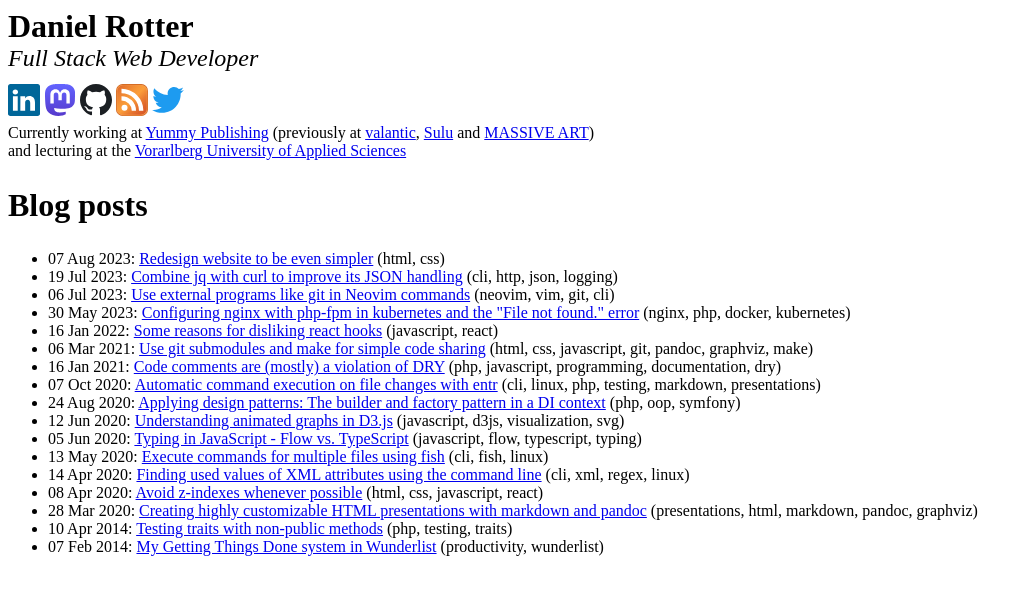
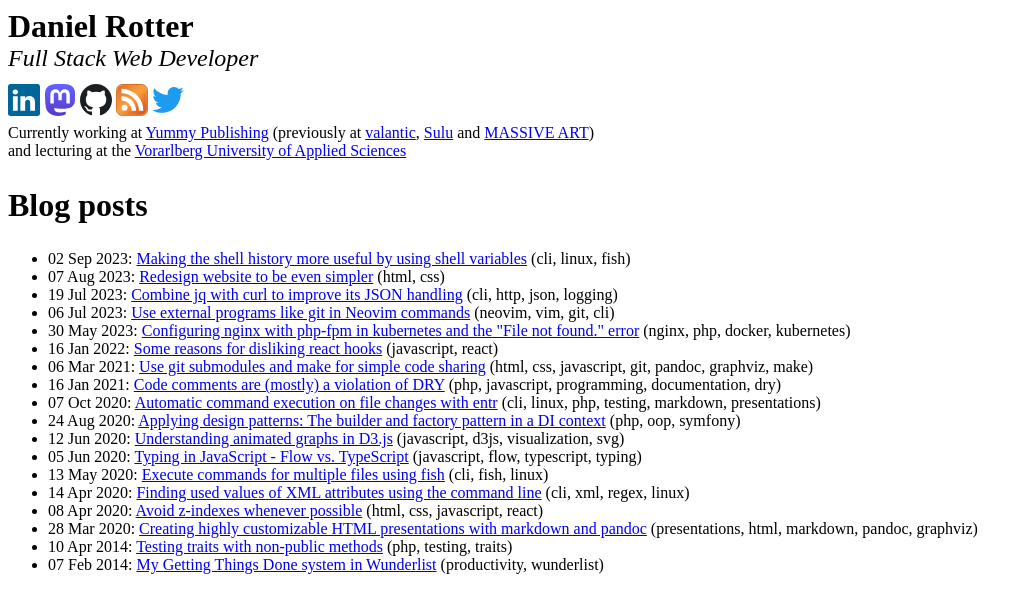
Before and after one commit to danrot/danrot.github.io, a Jekyll site: the page built from index.html, in a window 1280 px wide. Shown: the top 613 px of the page, without its empty margins (0-1032 px from the left). Built offline with Jekyll 4.4.1, drawn with Linux system fonts in a browser that asks for light colours; part of the change alters nothing that is shown.

Commit message:
Write blogpost about using shell variables for more reusable history (#28)

````diff
--- a/_config.yml
+++ b/_config.yml
@@ -1,6 +1,7 @@
 title: Daniel Rotter
 lang: en
 description: A blog about web development in general and about PHP, JavaScript, Linux and its command line in particular.
+future: true
 
 author:
     twitter: danrot90
--- /dev/null
+++ b/_posts/2023-09-02-making-the-shell-history-more-useful-by-using-shell-variables.md
@@ -0,0 +1,81 @@
+---
+layout: post
+title: Making the shell history more useful by using shell variables
+excerpt: The shell history is cluttered with useless commands if stuff like tokens are included. Shell variables allow to exclude such content from the history.
+
+tags:
+    - cli
+    - linux
+    - fish
+---
+
+I already described [that I like using curl for testing HTTP
+APIs](/2023/07/19/combine-jq-with-curl-to-improve-its-json-handling.html). I have also used that approach a lot lately,
+but with an API that required some kind of [HTTP
+authentication](https://developer.mozilla.org/en-US/docs/Web/HTTP/Authentication). This is also no problem for
+[curl](https://curl.se/), which can send the necessary `Authorization` header using its `-H` flag:
+
+```bash
+curl -X GET \
+    -H "Authorization: Bearer some-lengthy-but-not-infinitely-valid-token" \
+    localhost/some-uuid-that-might-be-valid-only-once
+```
+
+While this basically works, it is still problematic from a shell history perspective. I already hinted at the problems
+in the placeholder values in the above `curl` command. **Re-executing this command only works easily as long as the
+passed values in headers and URL are valid.** In case the token or the passed value changes frequently it becomes very
+tedious to reuse the command from history, since after pressing up until the desired command appears you must fiddle
+around (moving the cursor, deleting some characters, inserting new ones, ...) to replace values which became invalid
+with valid ones. In my case this mostly was about the bearer token, which I had to retrieve again after it became
+invalid, giving me a hard time reusing existing commands.
+
+However, I just realized recently that there is quite an easy fix for that. **By placing those changing values in shell
+variables the command in the history is much easier to reuse.** So instead of copying tokens, UUIDs, etc. directly into
+the command I set them as shell variables and use these shell variables in the command. The following examples work with
+the [fish shell](https://fishshell.com/):
+
+```bash
+set TOKEN some-lengthy-but-not-infinitely-valid-token
+set UUID some-uuid-that-might-be-valid-only-once
+
+curl -X GET \
+    -H "Authorization: Bearer $TOKEN" \
+    localhost/$UUID
+```
+
+This might look like more work for the first command (who am I  kidding, it also is more work for the first command),
+but the huge advantage is that the last command can be easily reused. **Instead of pressing up and manually moving the
+cursor and replacing parameters you can set new values to the shell variables and execute the command from history as
+is.** So the workflow after retrieving a new token and UUID is as follows:
+
+```bash
+set TOKEN another-lengthy-but-not-infinitely-valid-token
+set UUID another-uuid-that-might-be-valid-only-once
+
+# Press up to get the curl command in history and execute it right away
+```
+
+This might not look like a big deal now, but especially if the command to execute is more complex this gets really
+useful. To give an even better example, I recently worked on an HTTP API using authentication, which had a use case
+involving a two-step process, i.e. receiving a token from the API that has to be sent in another request. For testing I
+executed two `curl` commands at once by using command substitution, whereby both are using the same shell variables for
+the token and the inner one [uses `jq` as described in my previous blog
+post](/2023/07/19/combine-jq-with-curl-to-improve-its-json-handling.html) to only retrieve the value I need for the
+second `curl` command (the used `-r` flag for `jq` returns the raw value, not a beautified one, which would probably
+make problems when used with other commands). In fish [command substitution uses parentheses instead of backticks as in
+e.g. bash](https://fishshell.com/docs/current/tutorial.html#command-substitutions), but the idea is pretty much the same
+in any shell. This is how such a command can look like:
+
+```bash
+set TOKEN some-lengthy-but-not-infinitely-valid-token
+
+curl -X GET \
+    -H "Authorization: Bearer $TOKEN" \
+    localhost/item/(curl -X POST -H "Authorization: Bearer $TOKEN" localhost/item | jq -r .id)
+```
+
+In this case, using the environment variable makes even more sense since the token has to be used twice in the same
+command, which would make replacing it even more cumbersome.
+
+This small change in writing shell commands can make a huge difference when re-executing commands multiple times, for
+which reason I wanted to share it with you!
````
